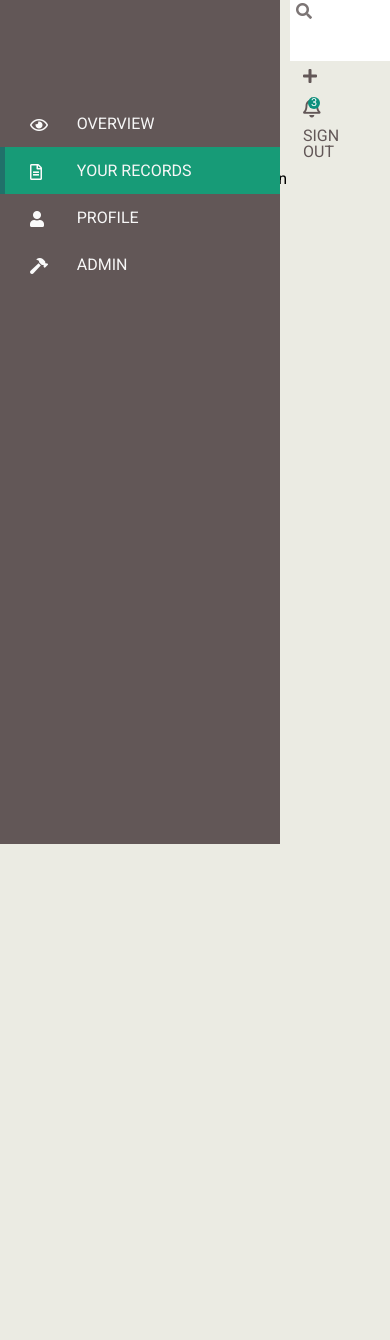
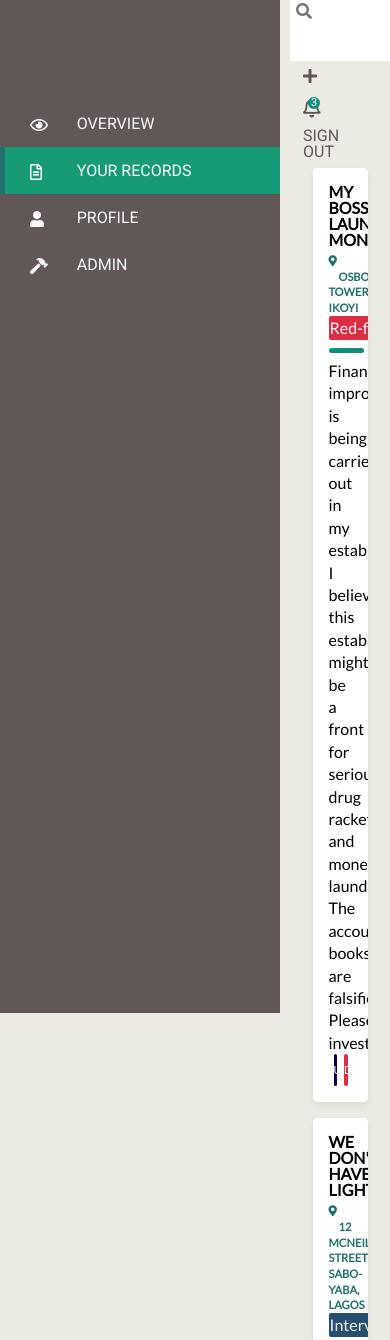
Before and after one commit to meetKazuki/iReporter, a website: page ui/_pages/dh-records.html in a window 390 px wide. Shown: the top 1340 px of the page. Before the commit the page ends 844 px from the top, so only its background shows below. Drawn offline with Linux system fonts and the light colour scheme.

Commit message:
feat(ui): implement records page for user
This commit allows all the user to update or delete either a red-flag or
intervention record.

todo
-------
- implement responsiveness
- (optional) redo the color scheme of the whole page

[Delivers #162077521]

```diff
--- a/ui/_pages/dh-records.html
+++ b/ui/_pages/dh-records.html
@@ -32,31 +32,89 @@
     </div>
   </header>
 
-  <div class="form-container">
+  <!-- <div class="form-container">
     <h2>Create your Complaints</h2>
 
-    <div class="form-content">
-      <div class="record-title">
+    <div class="form-content top-row">
+      <div class="record-title field-wrap">
         <input type="text" required>
         <label>Title of your complaint</label>
       </div>
 
-      <div class="record-desc">
+      <div class="record-desc field-wrap">
         <textarea></textarea>
         <label>Enter description here</label>
       </div>
 
-      <div class="record-location">
+      <div class="record-location field-wrap">
         <input type="text">
         <label>Enter location</label>
       </div>
 
-      <select class="record-type">
+      <select class="record-type field-wrap">
         <option value="">Type of complaint</option>
         <option value="">Red-flag</option>
         <option value="">Intervention</option>
       </select>
+
+      <div class="button-container field-wrap">
+        <button class="button">Cancel</button>
+        <button class="button">Submit</button>
+      </div>
     </div>
-  </div>
+  </div> -->
+
+  <main class="container">
+
+    <div class="record-card">
+      <div class="description">
+        <h1>My Boss Launders Money</h1>
+        <h2><i class="fas fa-map-marker-alt"></i><span class="loc">Osborn Towers, Ikoyi</span></h2>
+        <h3 class="type-reddish">Red-flag</h3>
+        <p>Financial impropriety is being carried out in my establishment.
+          I believe this establishment might be a front for serious drug racketeering
+          and money laundering. The account books are falsified. Please investigate
+        </p>
+        <div class="control">
+          <button class="blue">Update</button>
+          <button class="red">Delete</button>
+        </div>
+      </div>
+    </div>
+
+    <div class="record-card">
+      <div class="description">
+        <h1>We don't have Light</h1>
+        <h2><i class="fas fa-map-marker-alt"></i><span class="loc">12 McNeil Street Sabo-Yaba, Lagos</span></h2>
+        <h3 class="type-bluish">Intervention</h3>
+        <p>For the past 4 months, we don't have light. The transformer blew
+          up one day and everything went to smokes. All effort to rectify it
+          has been met with no response. Come to our aid. Power outage has caused
+          a lot of inconveniences for the residents of this area.
+        </p>
+        <div class="control">
+          <button class="blue">Update</button>
+          <button class="red">Delete</button>
+        </div>
+      </div>
+    </div>
+
+    <div class="record-card">
+      <div class="description">
+        <h1>#NextLevel Daura</h1>
+        <h2><i class="fas fa-map-marker-alt"></i><span class="loc">N/A</span></h2>
+        <h3 class="type-bluish">Intervention</h3>
+        <p>
+          He must go back. Why is he still there? Take back our rights, take back
+          our progress. Send this old hags home! We own this. Let's make our country
+          great.
+        </p>
+        <div class="control">
+          <button class="blue">Update</button>
+          <button class="red">Delete</button>
+        </div>
+      </div>
+    </div>
+  </main>
 </body>
 </html>
--- a/ui/css/dh-records.css
+++ b/ui/css/dh-records.css
@@ -17,8 +17,8 @@ td,tfoot,th,thead,time,tr,tt,u,ul,var,video {
 }
 
 /* HTML5 display-role reset for older browsers */
-article,aside,details,figcaption,figure,footer,header,
-hgroup,menu,nav,section {
+article, aside, details, figcaption, figure, footer,
+header, hgroup, menu, nav, section {
   display: block;
 }
 
@@ -59,7 +59,7 @@ body {
 /* *** *** * Side-Menu Styles * *** *** */
 #side-menu {
   background: #625757;
-  min-height: 100vh;
+  min-height: 120vh;
   position: absolute;
   width: 280px;
 }
@@ -162,3 +162,117 @@ header .user-area a.notification .circle {
   top: -1px;
   width: 12px;
 }
+
+/* *** *** * Main Content Styles * *** *** */
+.container {
+  margin-top: 2vh;
+  margin-left: 290px;
+}
+.record-card {
+  background: #fff;
+  display: flex;
+  box-shadow: 0 3px 7px -1px rgba(0, 0, 0, 0.1);
+  flex-direction: column;
+  margin: 1rem auto;
+  margin-bottom: 1.6%;
+  line-height: 1.4;
+  font-family: 'Lato', sans-serif;
+  border-radius: 5px;
+  overflow: hidden;
+  width: 55%;
+}
+.record-card .description {
+  padding: 1rem;
+  background: #fff;
+  position: relative;
+}
+.record-card .description h1,
+.record-card .description h2, {
+  font-family: 'Roboto';
+}
+.record-card .description h1 {
+  line-height: 1;
+  margin: 0;
+  font-size: 1rem;
+  font-weight: 600;
+  text-transform: uppercase;
+}
+.record-card .description h2 {
+  font-size: .7rem;
+  font-weight: bold;
+  text-transform: uppercase;
+  color: #20716a;
+  margin-top: 5px;
+}
+.record-card .description .control {
+  text-align: right;
+}
+.record-card .description .control button {
+  border: 0;
+  border-color: #7c7575;
+  border-radius: 5px 5px 5px 5px;
+  border-width: 1px;
+  color: #fff;
+  display: inline-block;
+  font-size: 0.7rem;
+  font-weight: 500;
+  letter-spacing: 0.1em;
+  margin-right: 4px;
+  outline: none;
+  padding: 10px 0;
+  cursor: pointer;
+  position: relative;
+  text-transform: uppercase;
+  transition: all 0.5s ease;
+  width: 15%;
+}
+.record-card .description .control button:after {
+  margin-left: -10px;
+  opacity: 0;
+  vertical-align: middle;
+  transition: margin 0.3s, opacity 0.3s;
+}
+.record-card .description .control button:hover:after {
+  margin-left: 5px;
+  opacity: 1;
+}
+.record-card p {
+  font-size: 16px;
+  position: relative;
+  margin: 1rem 0 0;
+}
+.record-card p:first-of-type {
+  margin-top: 1.25rem;
+}
+.record-card p:first-of-type:before {
+  content: "";
+  position: absolute;
+  height: 5px;
+  background: #0c907d;
+  width: 35px;
+  top: -0.75rem;
+  border-radius: 3px;
+}
+.loc {
+  padding-left: 10px;
+}
+.blue {
+  background: #05004E;
+}
+.red {
+  background: #db2d43;
+}
+.type-bluish {
+  background: #264e70;
+  padding: 1px;
+  border-radius: 2px 2px 2px 2px;
+  width: 90px;
+  color: #f2f4fb;
+}
+.type-reddish {
+  background: #db2d43;
+  color: #f2f4fb;
+  padding: 1px;
+  border-radius: 2px 2px 2px 2px;
+  width: 65px;
+}
```
